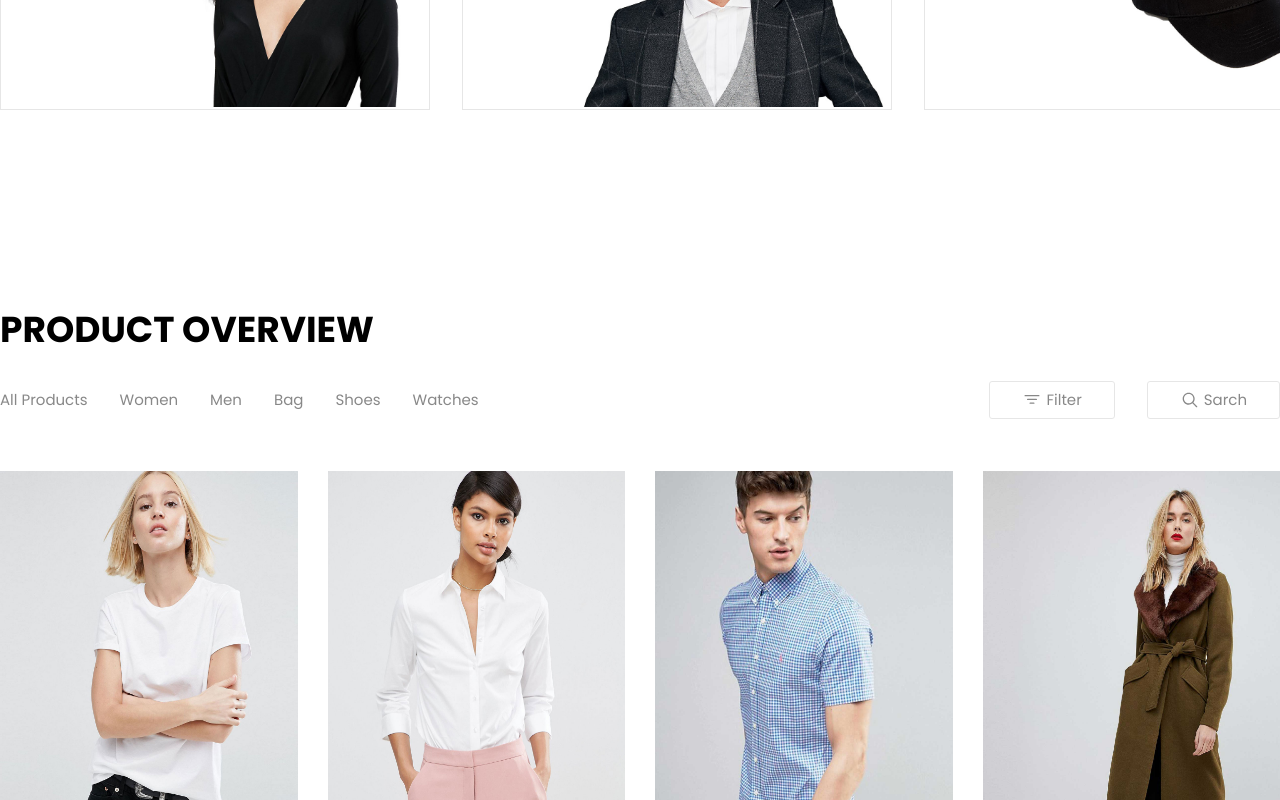
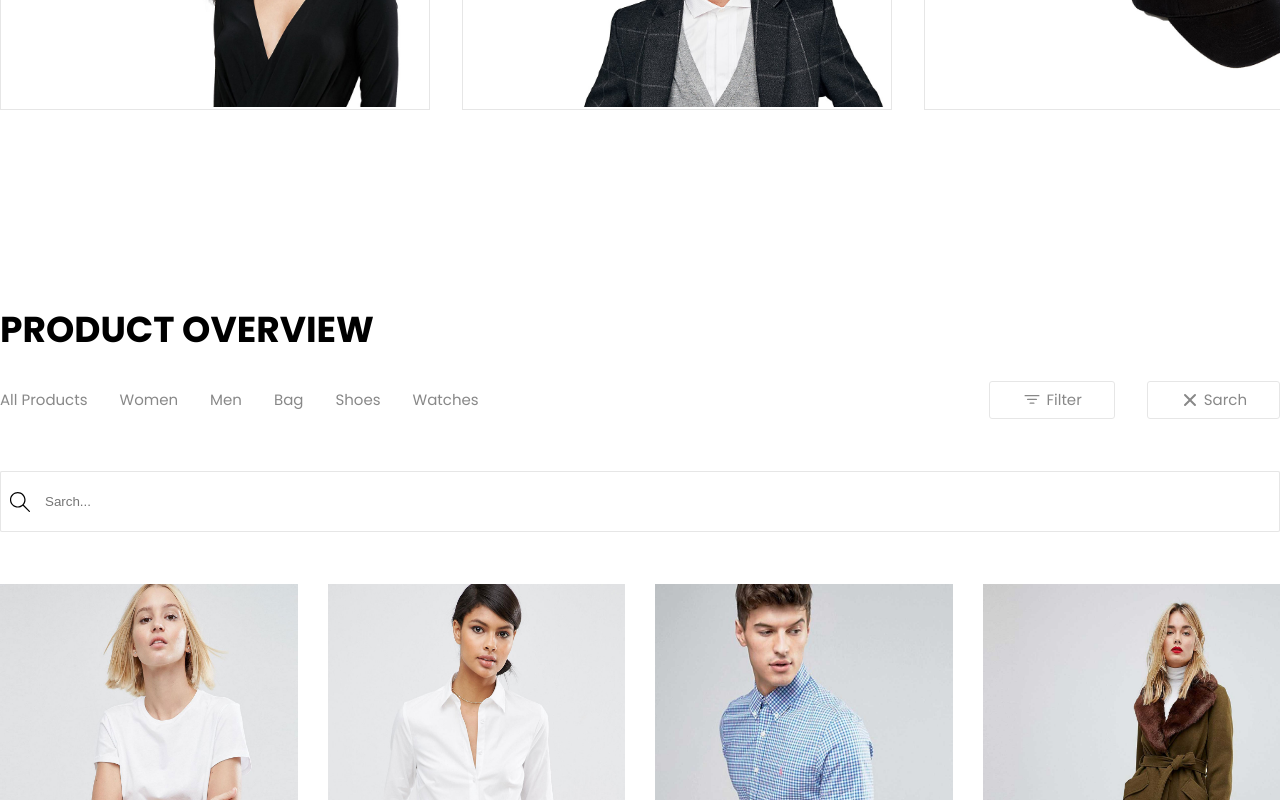
Before and after one commit to Cireka/Cosa-Store-Project, a Next.js app: page / in a window 1280 px wide. Both pictures are taken after a click on the button "Sarch". Shown: the part 1196-1996 px from the top of the page. Built offline with nearby package versions, Linux system fonts and the light colour scheme; a web font is replaced by a local one.

Commit message:
Fixed Filter Menu Logic

```diff
--- a/Components/Product Overview/Product.js
+++ b/Components/Product Overview/Product.js
@@ -9,11 +9,13 @@ import DataContext from "../Context/coza-context";
 
 import { motion, AnimatePresence } from "framer-motion";
 import Filters from "../FilterButtonDropDown/Filters";
+import SarchBar from "../UI/sarchBar";
 
 const Product = () => {
   const ctx = useContext(DataContext);
   const [section, setSection] = useState("All");
   const [filter, setFilter] = useState(false);
+  const [sarch, setSarch] = useState(false);
 
   const sectionHandler = (sectionSelected) => {
     setSection(sectionSelected);
@@ -30,6 +32,30 @@ const Product = () => {
       return products;
     }
   });
+
+  const sarchHandler = () => {
+    if (filter === true) {
+      setFilter(!filter);
+      setSarch(!sarch);
+    }
+    if (filter === false) {
+      setSarch(!sarch);
+    } else {
+      setSarch(!sarch);
+    }
+  };
+
+  const filterHandler = () => {
+    if (sarch === true) {
+      setFilter(!filter);
+      setSarch(!sarch);
+    }
+    if (sarch === false) {
+      setFilter(!filter);
+    } else {
+      setFilter(!filter);
+    }
+  };
 
   return (
     <section className={style.ProductOverviewSection}>
@@ -74,10 +100,7 @@ const Product = () => {
           </button>
         </div>
         <div className={style.FilterParrent}>
-          <button
-            onClick={() => setFilter(!filter)}
-            className={style.FilterButton}
-          >
+          <button onClick={filterHandler} className={style.FilterButton}>
             {filter ? (
               <HiX className={style.FilterIcons} />
             ) : (
@@ -85,8 +108,13 @@ const Product = () => {
             )}
             Filter
           </button>
-          <button className={style.FilterButton}>
-            <RxMagnifyingGlass className={style.FilterIcons} />
+
+          <button onClick={sarchHandler} className={style.FilterButton}>
+            {sarch ? (
+              <HiX className={style.FilterIcons} />
+            ) : (
+              <RxMagnifyingGlass className={style.FilterIcons} />
+            )}
             Sarch
           </button>
         </div>
@@ -106,6 +134,22 @@ const Product = () => {
             transition={{ duration: 0.5 }}
           >
             <Filters />
+          </motion.div>
+        )}
+        {sarch && (
+          <motion.div
+            className={style.filtetDropDownParrent}
+            initial={{ height: 0, opacity: 1, marginBottom: 0 }}
+            animate={{ height: "auto", opacity: 1, marginBottom: 52 }}
+            exit={{
+              height: 0,
+              opacity: 1,
+              overflow: "hidden",
+              marginBottom: 0,
+            }}
+            transition={{ duration: 0.5 }}
+          >
+            <SarchBar />
           </motion.div>
         )}
       </AnimatePresence>
--- /dev/null
+++ b/Components/UI/SarchBar.module.css
@@ -0,0 +1,31 @@
+.sarchPar {
+  width: 100%;
+  position: relative;
+}
+.sarchPar > input {
+  width: 100%;
+  padding: 2.2rem;
+  border: 1px solid #e6e6e6;
+  border-radius: 0.2rem;
+  text-indent: 2.2rem;
+}
+.sarchPar > button {
+  transition: ease-in-out 0.3s;
+  position: absolute;
+  background-color: inherit;
+  border: none;
+  border-radius: inherit;
+  top: calc(50% - 10px);
+  left: 10px;
+}
+.sarchPar > button:hover {
+  cursor: pointer;
+  color: #717fe0;
+}
+.Icon {
+  width: 20px;
+  height: 20px;
+}
+.sarchPar > input:focus {
+  outline: none;
+}
--- /dev/null
+++ b/Components/UI/sarchBar.js
@@ -0,0 +1,17 @@
+import { Fragment } from "react";
+import style from "./SarchBar.module.css";
+
+import { SlMagnifier } from "react-icons/sl";
+
+const SarchBar = () => {
+  return (
+    <div className={style.sarchPar}>
+      <button>
+        <SlMagnifier className={style.Icon} />
+      </button>
+      <input type="search" placeholder="Sarch..." />
+    </div>
+  );
+};
+
+export default SarchBar;
```
